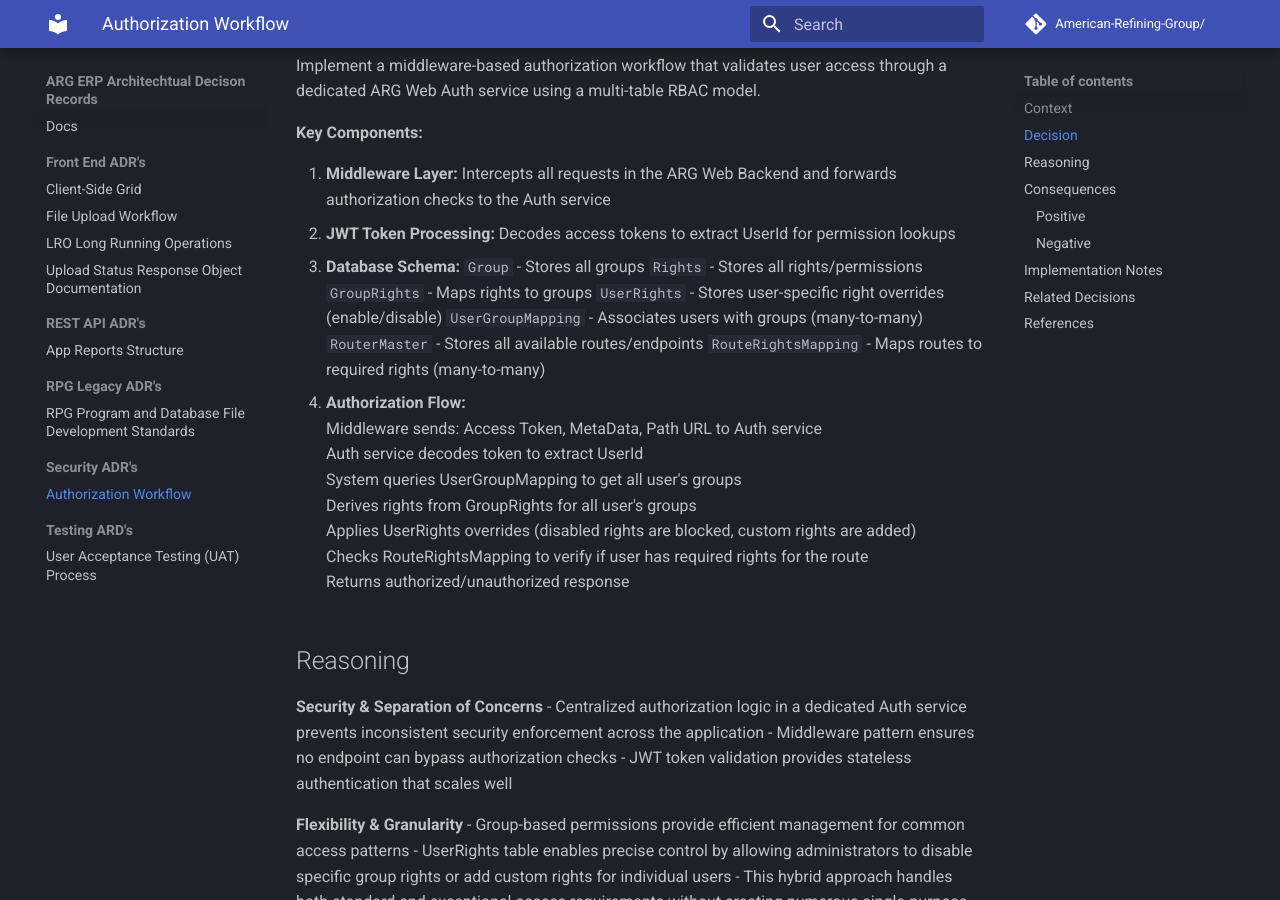
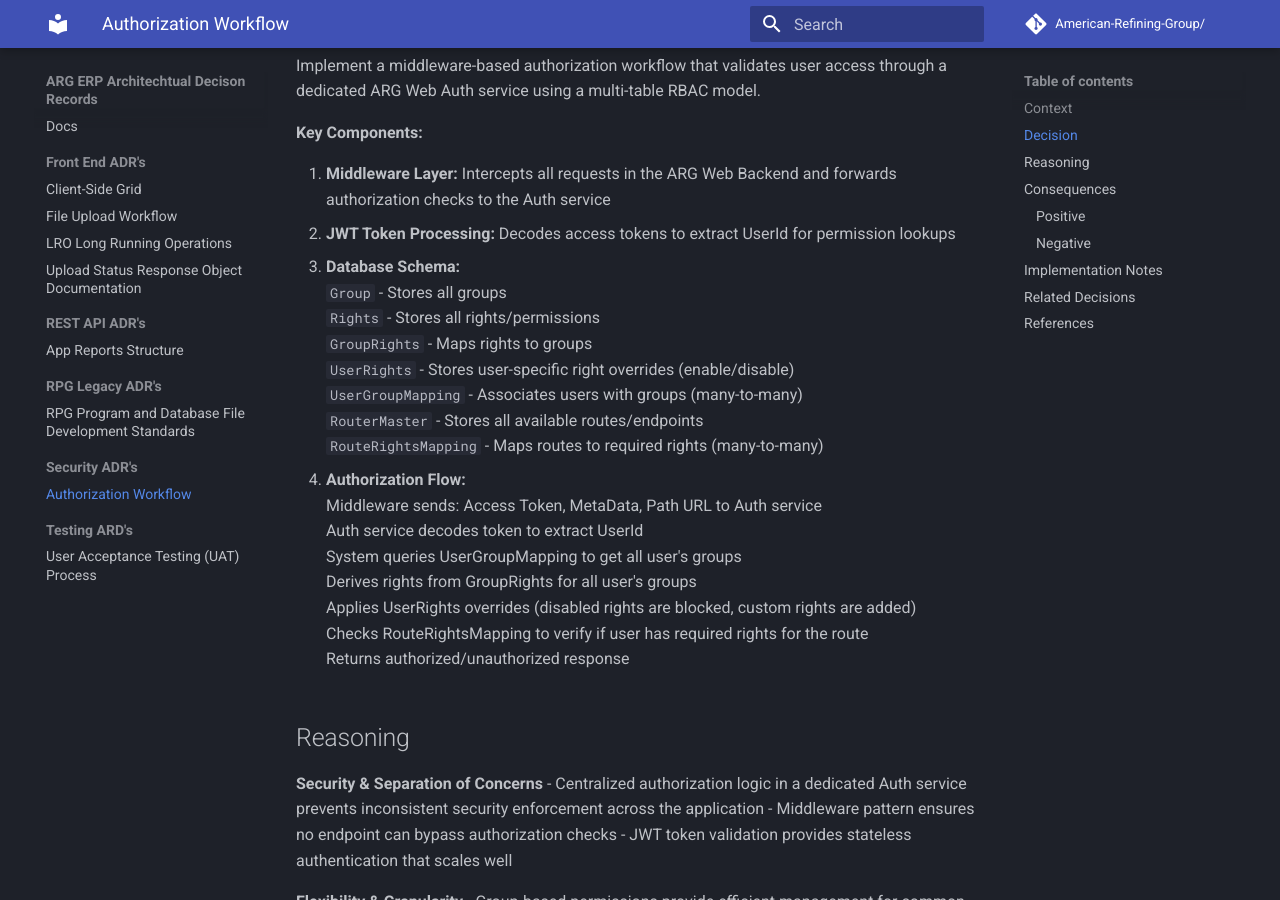
Before and after one commit to American-Refining-Group/Project-Fusion-ADRs, an MkDocs documentation site: the page built from docs/Security ADR's/Authorization Workflow .md, in a window 1280 px wide and 900 px high, scrolled down 848 px. Built offline with MkDocs 1.6.1 and Material for MkDocs 9.7.7, drawn with Linux system fonts in a browser that asks for light colours.

Commit message:
update md fmt

```diff
--- a/docs/Security ADR's/Authorization Workflow .md
+++ b/docs/Security ADR's/Authorization Workflow .md
@@ -26,13 +26,13 @@ Implement a middleware-based authorization workflow that validates user access t
 1. **Middleware Layer:** Intercepts all requests in the ARG Web Backend and forwards authorization checks to the Auth service
 2. **JWT Token Processing:** Decodes access tokens to extract UserId for permission lookups
 3. **Database Schema:**
-    `Group` - Stores all groups
-    `Rights` - Stores all rights/permissions
-    `GroupRights` - Maps rights to groups
-    `UserRights` - Stores user-specific right overrides (enable/disable)
-    `UserGroupMapping` - Associates users with groups (many-to-many)
-    `RouterMaster` - Stores all available routes/endpoints
-    `RouteRightsMapping` - Maps routes to required rights (many-to-many)
+    <br> `Group` - Stores all groups
+    <br> `Rights` - Stores all rights/permissions
+    <br> `GroupRights` - Maps rights to groups
+    <br> `UserRights` - Stores user-specific right overrides (enable/disable)
+    <br> `UserGroupMapping` - Associates users with groups (many-to-many)
+    <br> `RouterMaster` - Stores all available routes/endpoints
+    <br> `RouteRightsMapping` - Maps routes to required rights (many-to-many)
 
 4. **Authorization Flow:**
     <br>Middleware sends: Access Token, MetaData, Path URL to Auth service
```
